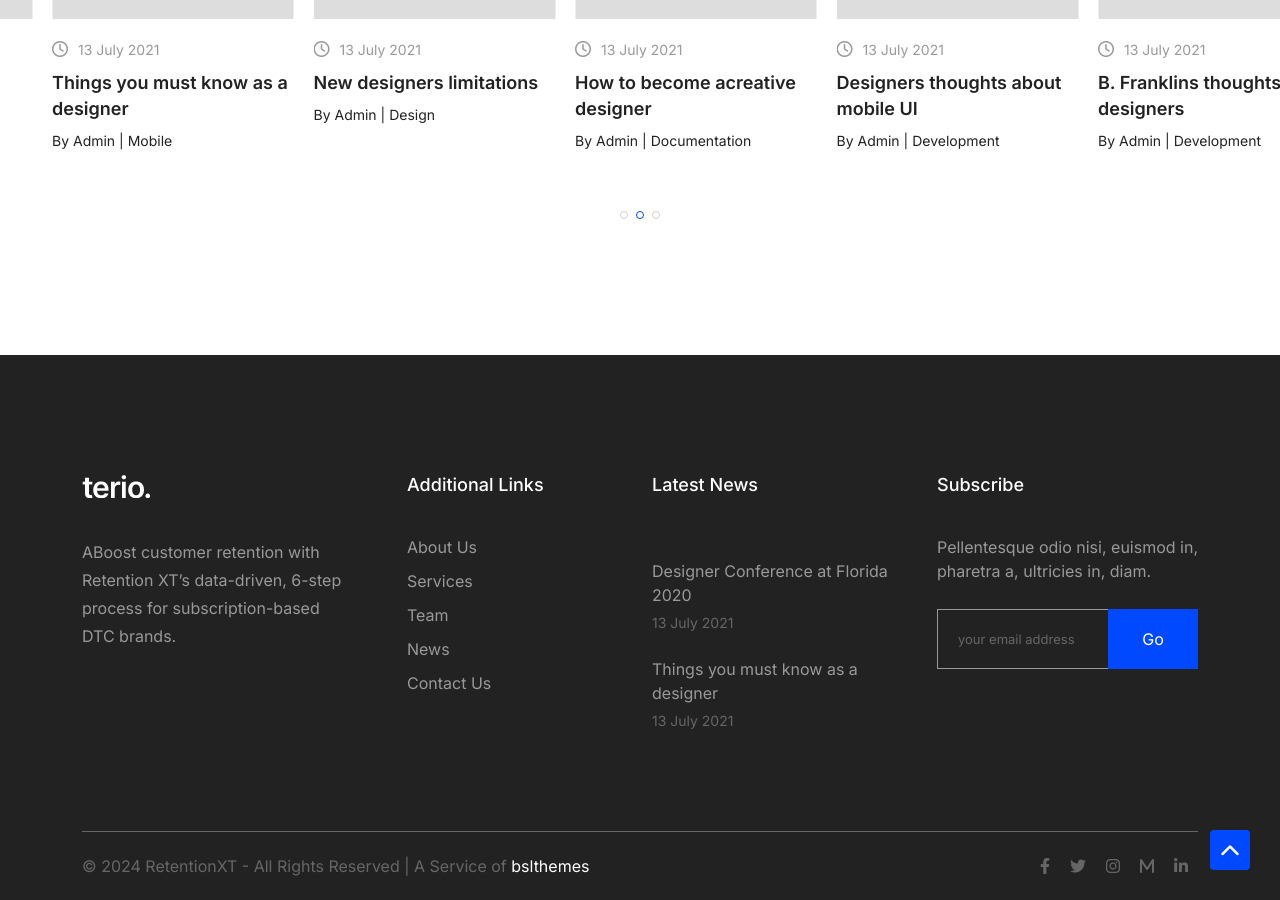
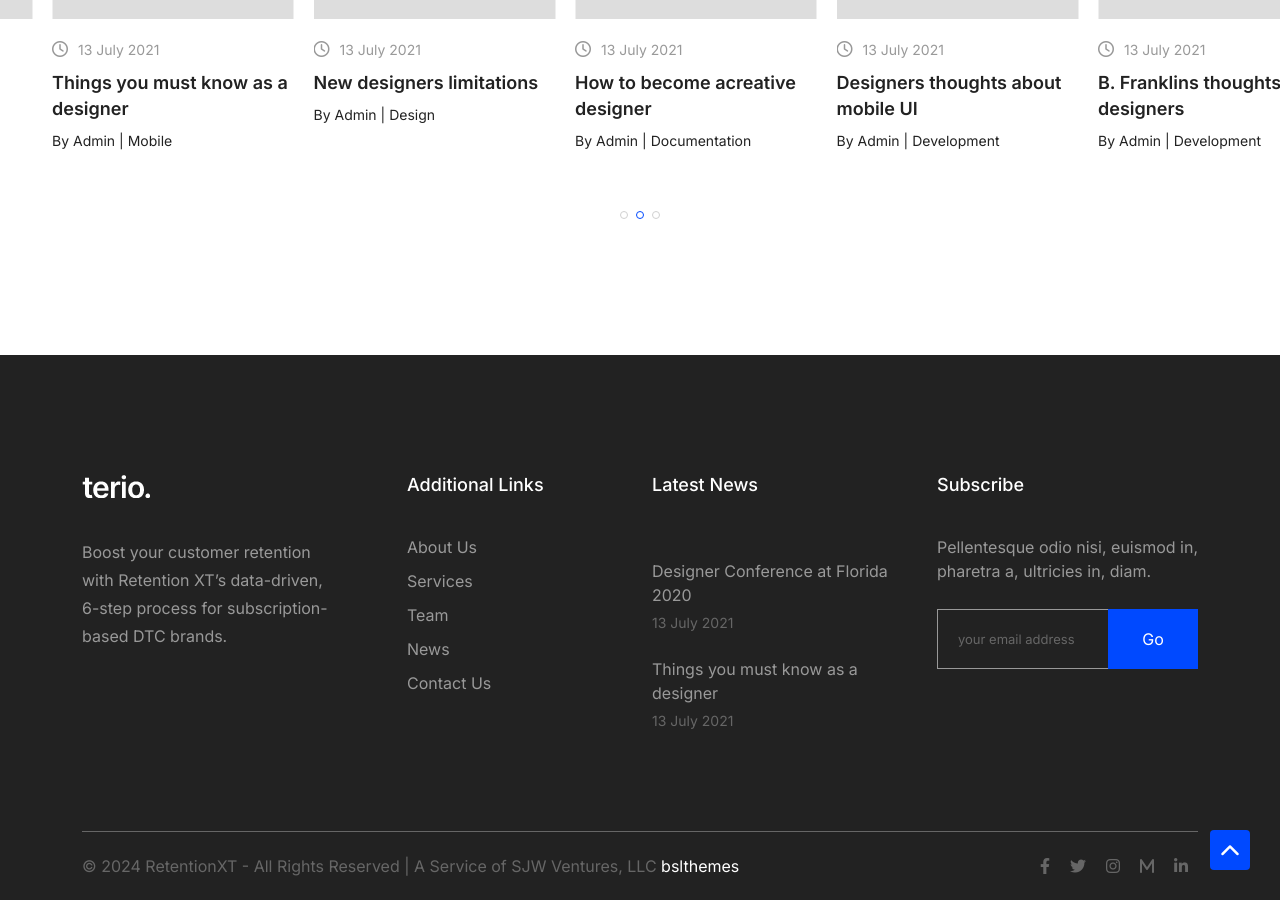
Before and after one commit to swagner2/siweb, a Jekyll site: the page built from index.html, in a window 1280 px wide and 900 px high, scrolled down 5822 px. Built offline with Jekyll 4.4.1, drawn with Linux system fonts in a browser that asks for light colours; a file with an impossible date is left out.

Commit message:
Update settings.yml

```diff
--- a/_data/settings.yml
+++ b/_data/settings.yml
@@ -41,8 +41,8 @@
 
 ### Footer
 footer:
-  description: "ABoost customer retention with Retention XT’s data-driven, 6-step process for subscription-based DTC brands."
-  copyright: "RetentionXT - All Rights Reserved | A Service of  <a href=\"https://saleignition.com\" target=\"_blank\">bslthemes</a>"
+  description: "Boost your customer retention with Retention XT’s data-driven, 6-step process for subscription-based DTC brands."
+  copyright: "RetentionXT - All Rights Reserved | A Service of SJW Ventures, LLC <a href=\"https://saleignition.com\" target=\"_blank\">bslthemes</a>"
 
   menu:
     title: "Additional Links"
```
